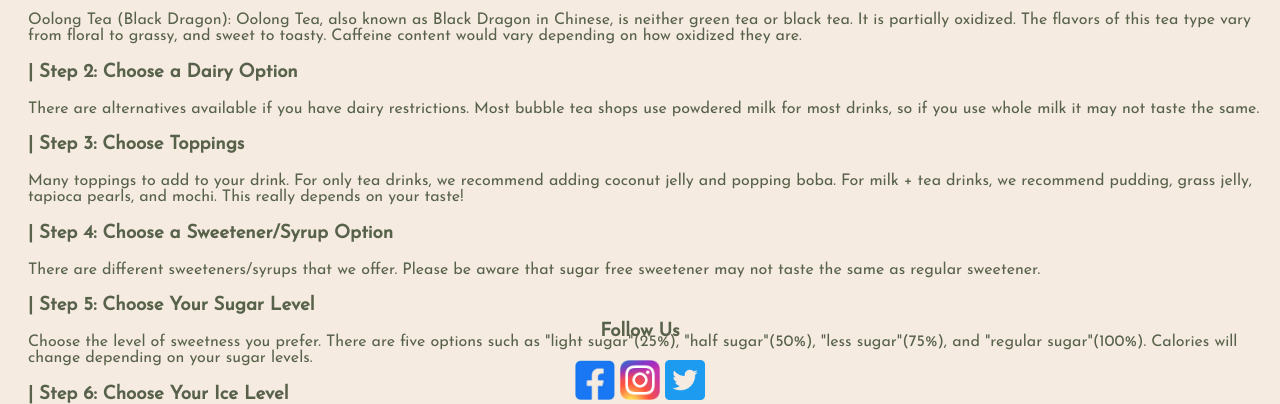
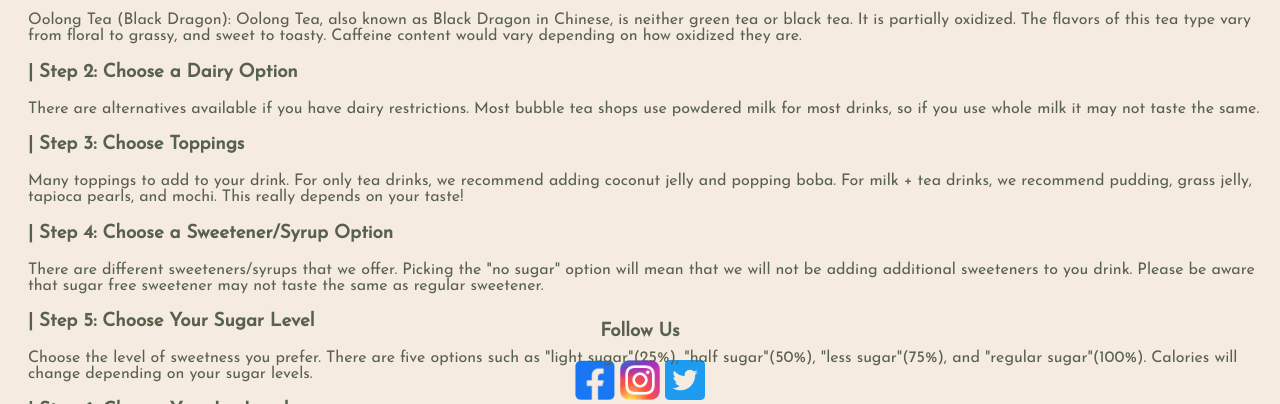
Before and after one commit to MarcoCat/HappyBrew, a Flask app: page /customize in a window 1280 px wide. Shown: the part 396-800 px from the top of the page. Run offline with Flask 3, Linux system fonts and the light colour scheme.

Commit message:
added a no sugar message to syrup option

```diff
--- a/templates/customize1.html
+++ b/templates/customize1.html
@@ -21,7 +21,7 @@
             <p> Many toppings to add to your drink. For only tea drinks, we recommend adding coconut jelly and popping boba. For milk + tea drinks, we recommend pudding, grass jelly, tapioca pearls, and mochi. This really depends on your taste! </p>
 
             <h3>| Step 4: Choose a Sweetener/Syrup Option</h3>
-            <p> There are different sweeteners/syrups that we offer. Please be aware that sugar free sweetener may not taste the same as regular sweetener. </p>
+            <p> There are different sweeteners/syrups that we offer. Picking the "no sugar" option will mean that we will not be adding additional sweeteners to you drink. Please be aware that sugar free sweetener may not taste the same as regular sweetener. </p>
 
             <h3>| Step 5: Choose Your Sugar Level</h3>
             <p> Choose the level of sweetness you prefer. There are five options such as "light sugar"(25%), "half sugar"(50%), "less sugar"(75%), and "regular sugar"(100%). Calories will change depending on your sugar levels. </p>
```
